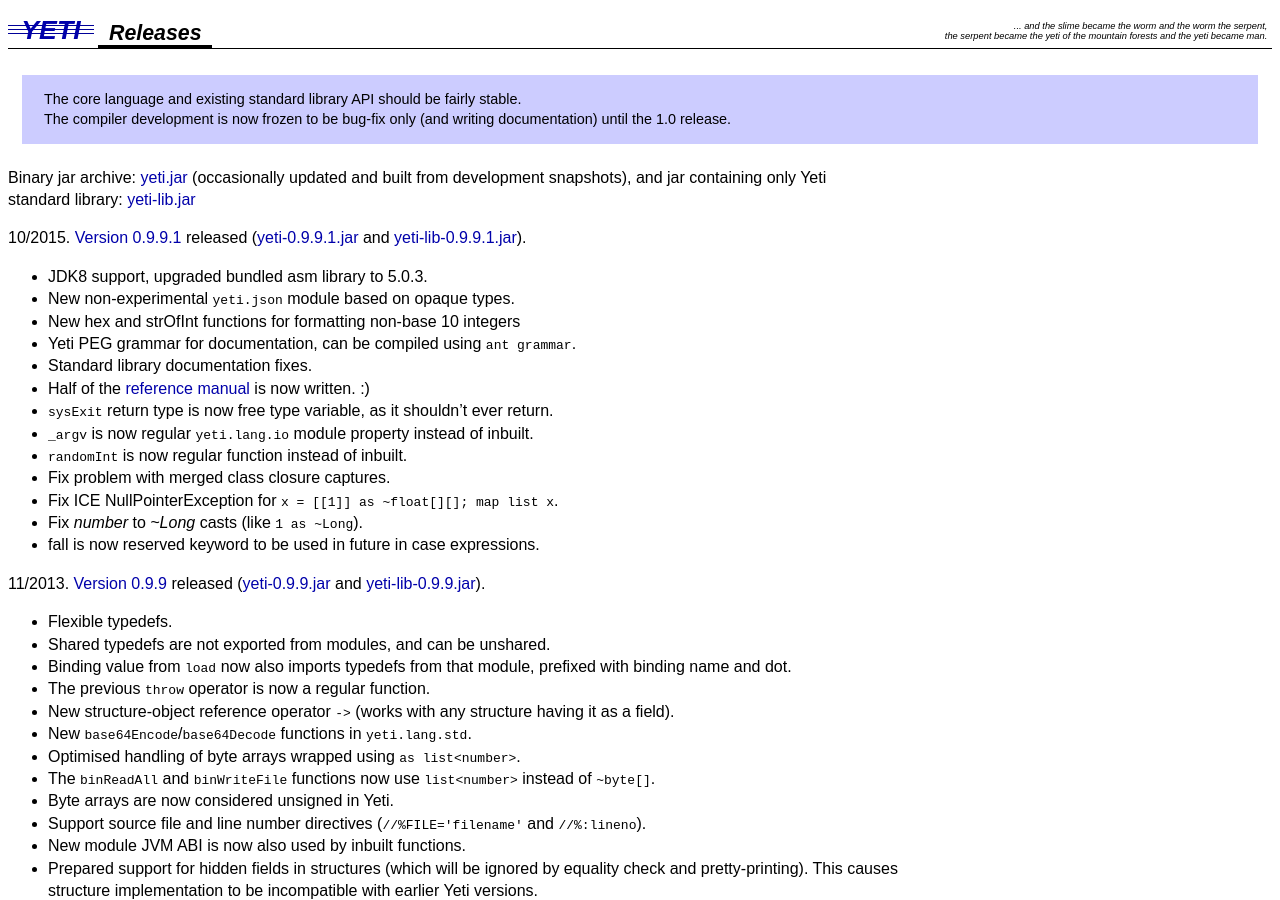
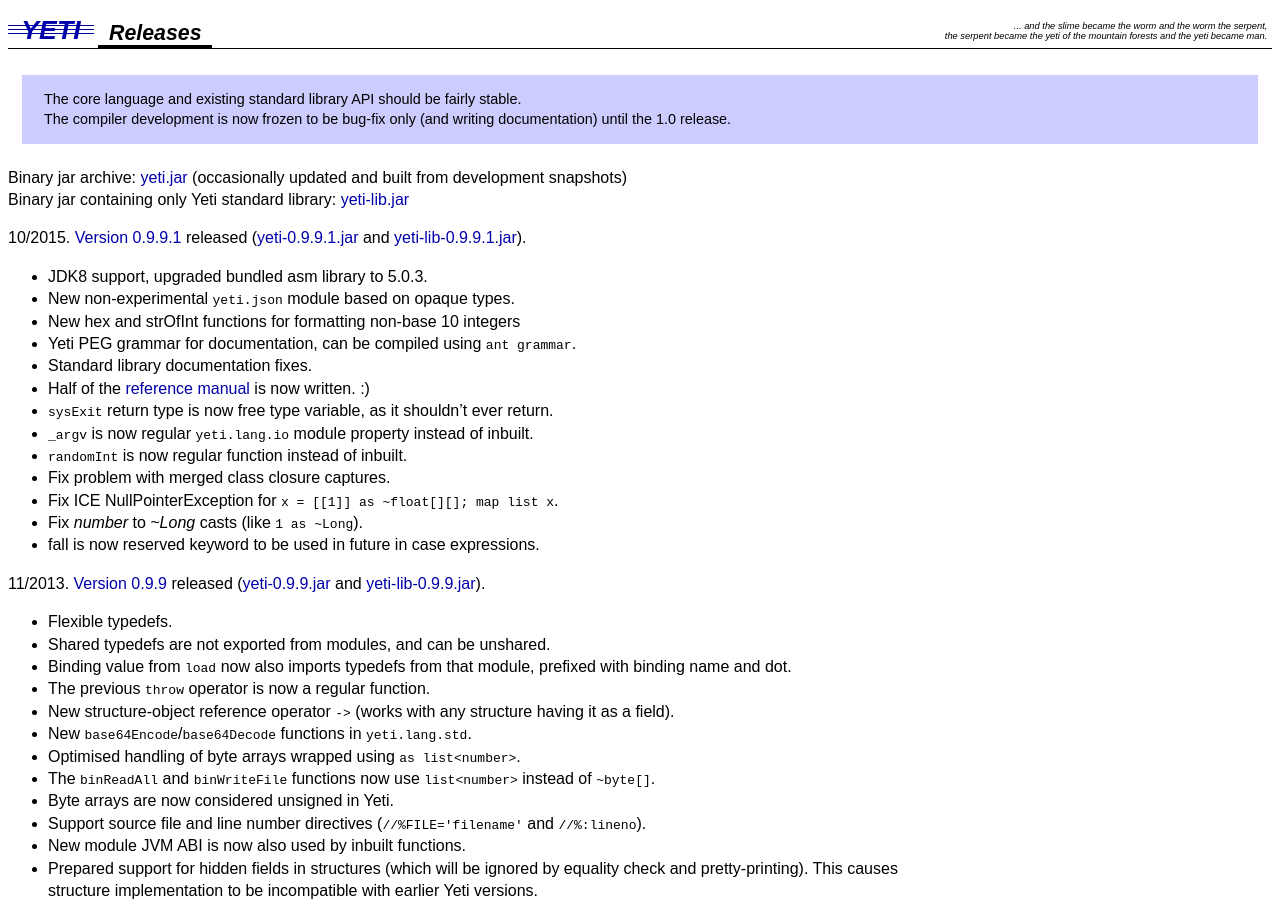
Before and after one commit to mth/mth.github.com, a Jekyll site: the page built from newyeti/releases.html, in a window 1280 px wide and 900 px high. Built offline with Jekyll 4.4.1, drawn with Linux system fonts in a browser that asks for light colours; Markdown is read by kramdown in place of the engine named in the settings.

Commit message:
separate lines for jars

```diff
--- a/newyeti/releases.html
+++ b/newyeti/releases.html
@@ -10,8 +10,8 @@ The compiler development is now frozen to be bug-fix only
 (and writing documentation) until the 1.0 release.
 </div>
 <p>Binary jar archive: <a href="http://dot.planet.ee/yeti/yeti.jar">yeti.jar</a>
-(occasionally updated and built from development snapshots),
-and jar containing only Yeti standard library:
+(occasionally updated and built from development snapshots)<br>
+Binary jar containing only Yeti standard library:
 <a href="http://dot.planet.ee/yeti/yeti-lib.jar">yeti-lib.jar</a>
 </p>
 {% capture changelog %}
```
